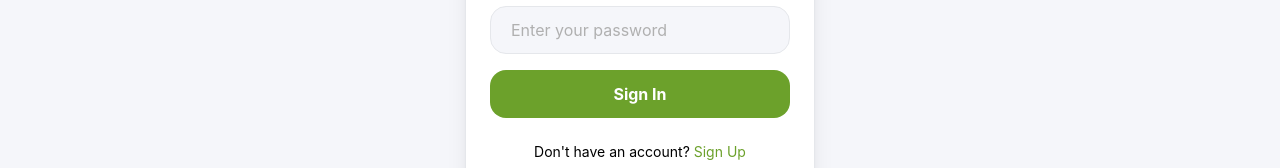
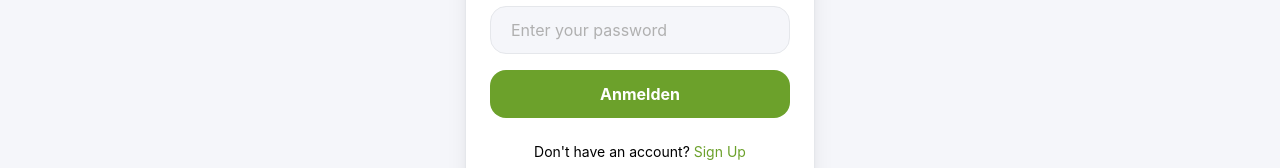
Before and after one commit to mattadosss/M462_Mensaapp, a Next.js app: page /auth in a window 1280 px wide. Shown: the part 548-716 px from the top of the page. Built offline with nearby package versions, Linux system fonts and the light colour scheme.

Commit message:
added throbber to  the authentication page

```diff
--- a/app/auth/page.tsx
+++ b/app/auth/page.tsx
@@ -47,6 +47,7 @@ export default function AuthPage() {
   const { toast } = useToast();
   const [isSignUp, setIsSignUp] = useState(false);
   const [error, setError] = useState<string | null>(null);
+  const [isLoading, setIsLoading] = useState(false);
 
   const form = useForm<z.infer<typeof formSchema>>({
     resolver: zodResolver(formSchema),
@@ -91,6 +92,7 @@ export default function AuthPage() {
   }, [error, toast]);
 
   const onSubmit = async (data: z.infer<typeof formSchema>) => {
+    setIsLoading(true);
     const formData = new FormData();
     formData.append("email", data.email);
     formData.append("password", data.password);
@@ -106,11 +108,13 @@ export default function AuthPage() {
       const result = await action({ error: null }, formData);
       if (result?.error) {
         setError(result.error);
-      } else if (result?.success && result?.redirectTo) {
+      } else if (result?.redirectTo) {
         window.location.href = result.redirectTo;
       }
     } catch (err) {
       setError("An unexpected error occurred. Please try again.");
+    } finally {
+      setIsLoading(false);
     }
   };
 
@@ -230,8 +234,13 @@ export default function AuthPage() {
                       />
                     </>
                 )}
-                <Button type="submit" className="w-full">
-                  {isSignUp ? "Sign Up" : "Sign In"}
+                <Button
+                  type="submit"
+                  className="w-full"
+                  isLoading={isLoading}
+                  loadingText={isSignUp ? "Registriere..." : "Anmelde..."}
+                >
+                  {isSignUp ? "Registrieren" : "Anmelden"}
                 </Button>
               </form>
             </Form>
--- a/components/ui/button.tsx
+++ b/components/ui/button.tsx
@@ -1,6 +1,7 @@
 import * as React from "react";
 import { Slot } from "@radix-ui/react-slot";
 import { cva, type VariantProps } from "class-variance-authority";
+import { Loader2 } from "lucide-react";
 
 import { cn } from "@/lib/utils";
 
@@ -37,17 +38,29 @@ export interface ButtonProps
   extends React.ButtonHTMLAttributes<HTMLButtonElement>,
     VariantProps<typeof buttonVariants> {
   asChild?: boolean;
+  isLoading?: boolean;
+  loadingText?: string;
 }
 
 const Button = React.forwardRef<HTMLButtonElement, ButtonProps>(
-  ({ className, variant, size, asChild = false, ...props }, ref) => {
+  ({ className, variant, size, asChild = false, isLoading = false, loadingText, children, ...props }, ref) => {
     const Comp = asChild ? Slot : "button";
     return (
       <Comp
         className={cn(buttonVariants({ variant, size, className }))}
         ref={ref}
+        disabled={isLoading || props.disabled}
         {...props}
-      />
+      >
+        {isLoading ? (
+          <>
+            <Loader2 className="mr-2 h-4 w-4 animate-spin" />
+            {loadingText || children}
+          </>
+        ) : (
+          children
+        )}
+      </Comp>
     );
   },
 );
```
